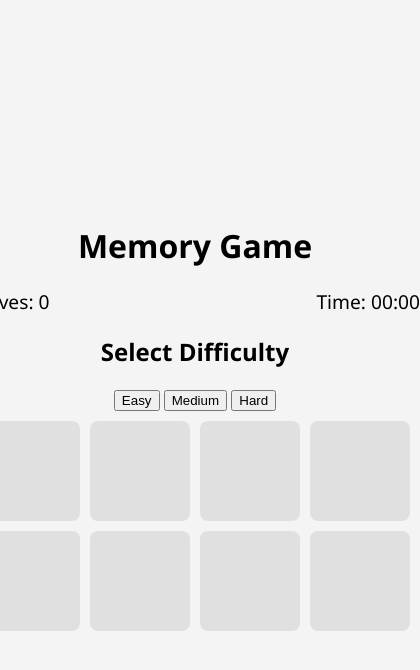
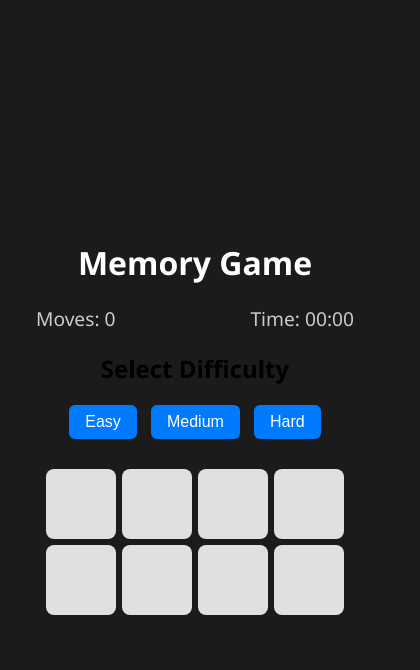
Before and after one commit to stankyee/memory-game, a plain HTML site: page index.html in a window 390 px wide. Both pictures are taken after a click on the button "Easy". Shown: the whole page, 420 px wide, since content can reach past the window. Drawn offline with Linux system fonts and the light colour scheme.

Commit message:
Update style.css

```diff
--- a/style.css
+++ b/style.css
@@ -1,7 +1,7 @@
 /* General Styles */
 body {
   font-family: 'Segoe UI', sans-serif;
-    background-color: #f4f4f4;
+  background-color: #1b1b1b;
   display: flex;
   justify-content: center;
   align-items: center;
@@ -10,13 +10,15 @@ body {
 }
 
 .game-container {
-    max-width: 600px;
+  max-width: 800px;
   text-align: center;
+  padding: 20px;
 }
 
 /* Header and Scoreboard */
 header {
   margin-bottom: 20px;
+  color: white;
 }
 
 .scoreboard {
@@ -24,16 +26,38 @@ body {
   display: flex;
   justify-content: space-between;
   margin: 10px 0;
+  color: #ccc;
+}
+
+/* Difficulty Settings */
+.difficulty-settings {
+  margin-bottom: 20px;
+}
+
+.difficulty-settings button {
+  margin: 0 5px;
+  padding: 8px 16px;
+  font-size: 1em;
+  border: none;
+  border-radius: 6px;
+  cursor: pointer;
+  background-color: #007BFF;
+  color: white;
+  transition: background-color 0.3s;
+}
+
+.difficulty-settings button:hover {
+  background-color: #0056b3;
 }
 
 /* Game Board Layout */
 .game-board {
   display: grid;
-    grid-template-columns: repeat(4, 1fr);
   gap: 10px;
   justify-items: center;
   margin: 0 auto;
   padding: 10px;
+  grid-template-columns: repeat(4, 1fr); /* default layout; overridden by JS */
 }
 
 /* Card Styles */
@@ -49,22 +73,22 @@ body {
   position: relative;
   transform-style: preserve-3d;
   transition: transform 0.6s;
+  transform: rotateY(0deg); /* default = show back */
 }
 
 .card.flipped .card-inner {
-    transform: rotateY(180deg); /* Triggers front to show */
+  transform: rotateY(180deg); /* show front face when flipped */
 }
 
-  .card .front,
-  .card .back {
+.front, .back {
   position: absolute;
   width: 100%;
   height: 100%;
   backface-visibility: hidden;
-    border-radius: 8px;
   display: flex;
   align-items: center;
   justify-content: center;
+  border-radius: 8px;
   font-size: 2em;
 }
 
@@ -72,20 +96,36 @@ body {
 .front {
   background: #fff;
   border: 2px solid #ddd;
-    transform: rotateY(180deg); /* Flip front by default */
+  transform: rotateY(180deg); /* initially hidden */
 }
 
 .back {
   background: #e0e0e0;
-    transform: rotateY(0); /* Show back by default */
+  transform: rotateY(0deg); /* initially visible */
 }
 
 /* Win Message */
 .win-message {
   margin-top: 20px;
+  color: white;
 }
 
-  /* Hidden Utility */
 .hidden {
   display: none;
 }
+
+/* Responsive Fixes */
+@media (max-width: 600px) {
+  .card {
+    width: 70px;
+    height: 70px;
+  }
+
+  .game-board {
+    gap: 6px;
+  }
+
+  .front, .back {
+    font-size: 1.5em;
+  }
+}
```
Lines whose indentation alone changed are shown as unchanged.
